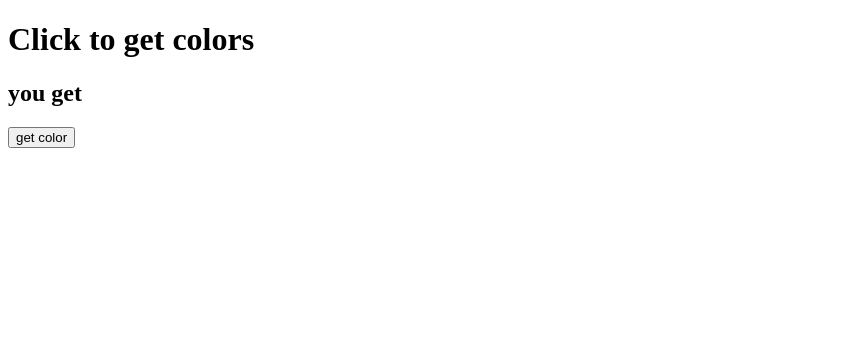
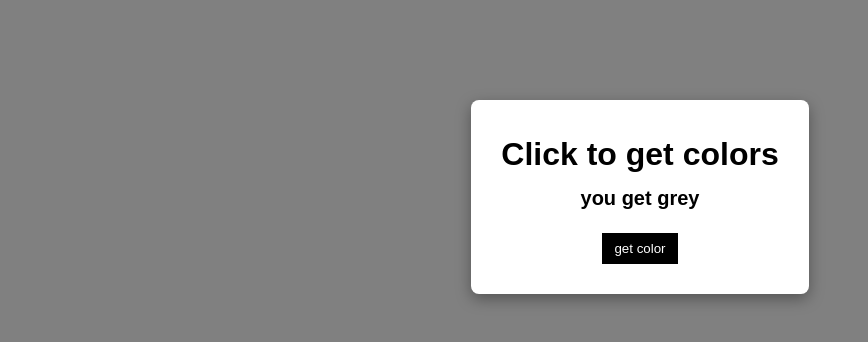
Before and after one commit to AldyyNgere/javascript-projects, a plain HTML site: page change_color/index.html in a window 1280 px wide. Both pictures are taken after a click on the button "get color". Shown: the whole page, without its empty margins (0-868 px from the left). Drawn offline with Linux system fonts and the light colour scheme.

Commit message:
menyelesaikan project change color

```diff
--- a/change_color/index.html
+++ b/change_color/index.html
@@ -10,8 +10,8 @@
   <body>
     <div class="container">
       <h1>Click to get colors</h1>
-      <h2>you get <span id="color"></span></h2>
-      <button id="btn-color">get color</button>
+      <h2>you get <span id="color" class="color"></span></h2>
+      <button id="btn-color" class="btn-color">get color</button>
     </div>
     <script src="script.js"></script>
   </body>
--- a/change_color/script.js
+++ b/change_color/script.js
@@ -0,0 +1,31 @@
+// Buat array colors
+const colors = [
+  "red",
+  "yellow",
+  "green",
+  "blue",
+  "black",
+  "orange",
+  "purple",
+  "grey",
+  "pink",
+  "orangared",
+  "lightblue",
+  "violet",
+];
+
+// panggil setiap element yang dibutuhkan dari index.html
+let color = document.getElementById("color");
+
+// Buat suatu function sebagai pengkondisian ketika btn color di click
+document.getElementById("btn-color").addEventListener("click", function () {
+  // panggil function getRandomColors dan masukan ke dalam variable baru
+  let randomColors = getRandomColors();
+  document.body.style.backgroundColor = colors[randomColors];
+  color.textContent = colors[randomColors];
+});
+
+// Buat function get random data
+function getRandomColors() {
+  return Math.floor(Math.random() * colors.length);
+}
--- a/change_color/style.css
+++ b/change_color/style.css
@@ -0,0 +1,47 @@
+* {
+  padding: 0;
+  margin: 0;
+  box-sizing: border-box;
+}
+
+html {
+  font-size: 62.5%;
+}
+
+body {
+  font-family: 1.6rem;
+  line-height: 1.5;
+  font-family: sans-serif;
+  display: flex;
+  justify-content: center;
+  padding-top: 10rem;
+  background-color: #f1f3f5;
+}
+
+.container {
+  padding: 3rem;
+  background-color: red;
+  text-align: center;
+  border-radius: 0.8rem;
+  background-color: #fff;
+  box-shadow: rgba(0, 0, 0, 0.35) 0px 5px 15px;
+}
+
+.container h1 {
+  font-size: 3.2rem;
+  margin-bottom: 0.5rem;
+}
+
+.container h2 {
+  font-size: 2rem;
+  margin-bottom: 2rem;
+}
+
+.btn-color {
+  cursor: pointer;
+  padding: 0.8rem 1.2rem;
+  border: none;
+  font-family: inherit;
+  background-color: #000;
+  color: #fff;
+}
```
